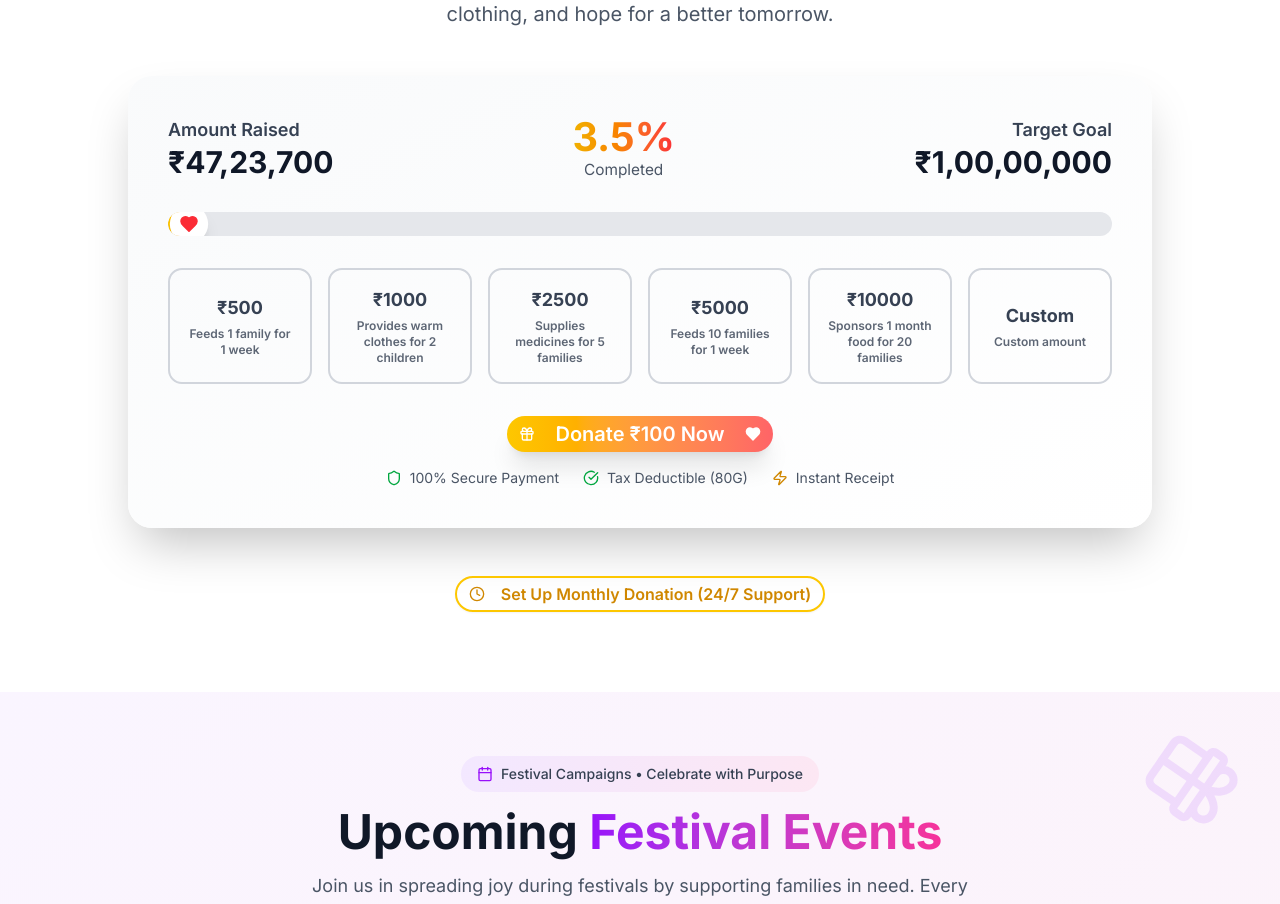
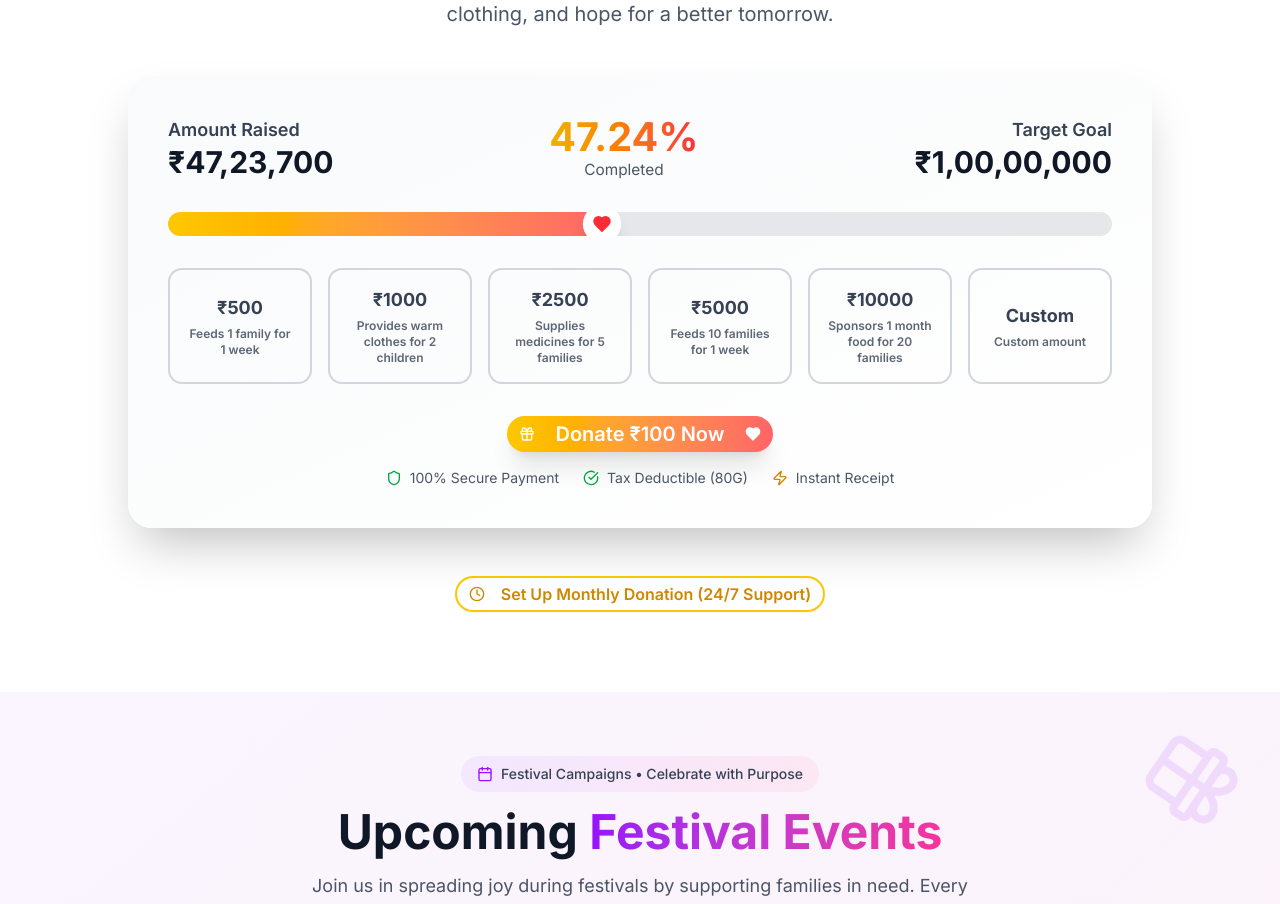
Before and after one commit to Jatinvaish/new_version_dwaparyug, a Next.js app: page / in a window 1280 px wide. Shown: the part 3925-4829 px from the top of the page. Built offline with nearby package versions, Linux system fonts and the light colour scheme; no server answers; the database is empty.

Commit message:
feat: updated custom-donation

```diff
--- a/components/shared/homePage/custome-donation.tsx
+++ b/components/shared/homePage/custome-donation.tsx
@@ -72,7 +72,7 @@ const CustomHomeSectionDonation = () => {
               transition={{ duration: 2, repeat: Number.POSITIVE_INFINITY }}
             >
               <div className="text-3xl sm:text-4xl font-bold text-transparent bg-clip-text bg-gradient-to-r from-yellow-500 to-red-500">
-                3.5%
+                47.24%
               </div>
               <div className="text-xs sm:text-sm text-gray-600">Completed</div>
             </motion.div>
@@ -93,7 +93,7 @@ const CustomHomeSectionDonation = () => {
             <motion.div
               className="bg-gradient-to-r from-yellow-400 to-red-400 h-4 sm:h-6 rounded-full relative shadow-lg"
               initial={{ width: 0 }}
-              whileInView={{ width: "3.5%" }}
+              whileInView={{ width: "47.24%" }}
               transition={{ duration: 2, delay: 0.5 }}
             >
               <motion.div
```
